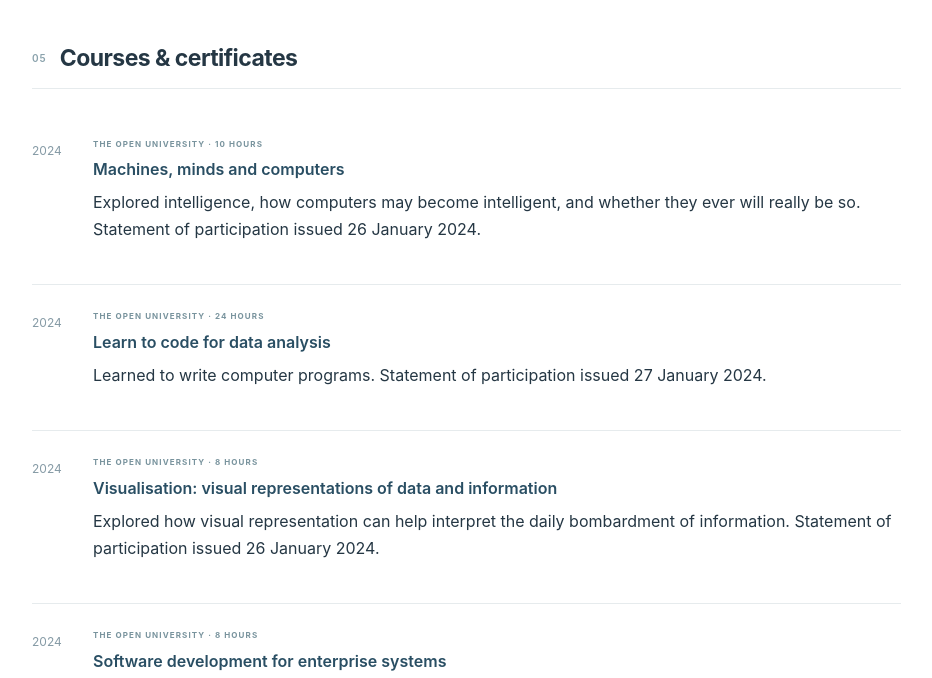
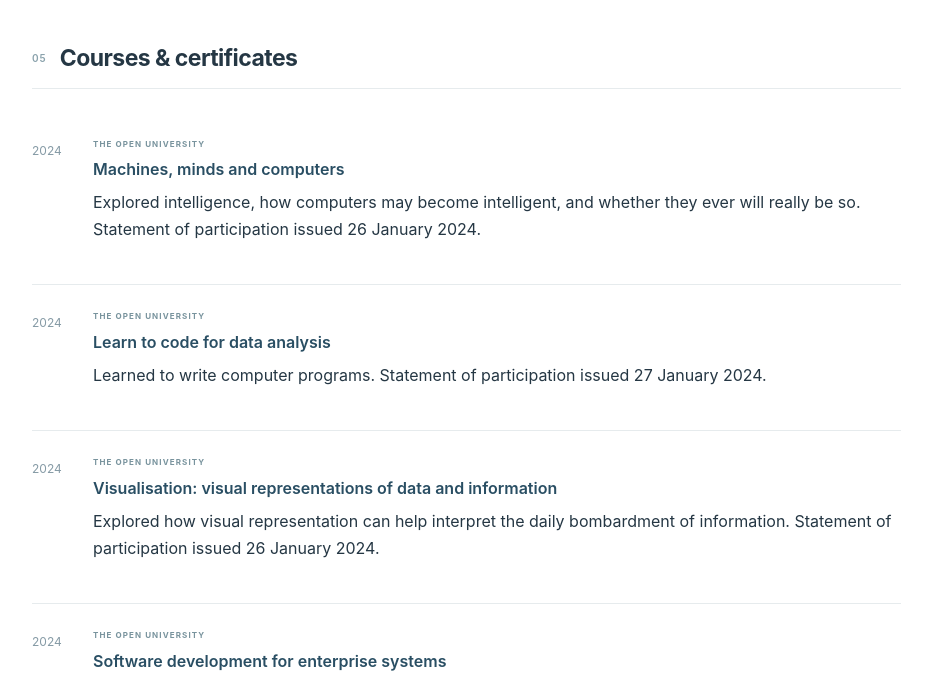
Before and after one commit to ebousowe50/ebousowe, a plain HTML site: page index.html in a window 1280 px wide. Shown: the part 2560-3238 px from the top of the page, without its empty margins (307-1239 px from the left). Drawn offline with Linux system fonts and the light colour scheme.

Commit message:
Remove course durations from OpenLearn labels

```diff
--- a/index.html
+++ b/index.html
@@ -98,10 +98,10 @@
     <section id="courses" class="content-section" aria-labelledby="courses-title">
       <div class="section-heading"><span class="section-number">05</span><h2 id="courses-title">Courses & certificates</h2></div>
       <div class="publication-list">
-        <article class="publication"><div class="publication-year">2024</div><div class="publication-body"><p class="item-label">The Open University · 10 hours</p><h3><a href="https://www.open.edu/openlearn/digital-computing/machines-minds-and-computers/content-section-0" target="_blank" rel="noopener noreferrer">Machines, minds and computers</a></h3><p>Explored intelligence, how computers may become intelligent, and whether they ever will really be so. Statement of participation issued 26 January 2024.</p></div></article>
-        <article class="publication"><div class="publication-year">2024</div><div class="publication-body"><p class="item-label">The Open University · 24 hours</p><h3><a href="https://www.open.edu/openlearn/digital-computing/learn-code-data-analysis/content-section-overview" target="_blank" rel="noopener noreferrer">Learn to code for data analysis</a></h3><p>Learned to write computer programs. Statement of participation issued 27 January 2024.</p></div></article>
-        <article class="publication"><div class="publication-year">2024</div><div class="publication-body"><p class="item-label">The Open University · 8 hours</p><h3><a href="https://www.open.edu/openlearn/science-maths-technology/visualisation-visual-representations-data-and-information/content-section-0" target="_blank" rel="noopener noreferrer">Visualisation: visual representations of data and information</a></h3><p>Explored how visual representation can help interpret the daily bombardment of information. Statement of participation issued 26 January 2024.</p></div></article>
-        <article class="publication"><div class="publication-year">2024</div><div class="publication-body"><p class="item-label">The Open University · 8 hours</p><h3><a href="https://www.open.edu/openlearn/science-maths-technology/software-development-enterprise-systems/content-section-0" target="_blank" rel="noopener noreferrer">Software development for enterprise systems</a></h3><p>Studied current development practices for enterprise systems and skills to apply them. Statement of participation issued 26 January 2024.</p></div></article>
+        <article class="publication"><div class="publication-year">2024</div><div class="publication-body"><p class="item-label">The Open University</p><h3><a href="https://www.open.edu/openlearn/digital-computing/machines-minds-and-computers/content-section-0" target="_blank" rel="noopener noreferrer">Machines, minds and computers</a></h3><p>Explored intelligence, how computers may become intelligent, and whether they ever will really be so. Statement of participation issued 26 January 2024.</p></div></article>
+        <article class="publication"><div class="publication-year">2024</div><div class="publication-body"><p class="item-label">The Open University</p><h3><a href="https://www.open.edu/openlearn/digital-computing/learn-code-data-analysis/content-section-overview" target="_blank" rel="noopener noreferrer">Learn to code for data analysis</a></h3><p>Learned to write computer programs. Statement of participation issued 27 January 2024.</p></div></article>
+        <article class="publication"><div class="publication-year">2024</div><div class="publication-body"><p class="item-label">The Open University</p><h3><a href="https://www.open.edu/openlearn/science-maths-technology/visualisation-visual-representations-data-and-information/content-section-0" target="_blank" rel="noopener noreferrer">Visualisation: visual representations of data and information</a></h3><p>Explored how visual representation can help interpret the daily bombardment of information. Statement of participation issued 26 January 2024.</p></div></article>
+        <article class="publication"><div class="publication-year">2024</div><div class="publication-body"><p class="item-label">The Open University</p><h3><a href="https://www.open.edu/openlearn/science-maths-technology/software-development-enterprise-systems/content-section-0" target="_blank" rel="noopener noreferrer">Software development for enterprise systems</a></h3><p>Studied current development practices for enterprise systems and skills to apply them. Statement of participation issued 26 January 2024.</p></div></article>
       </div>
     </section>
 
```
